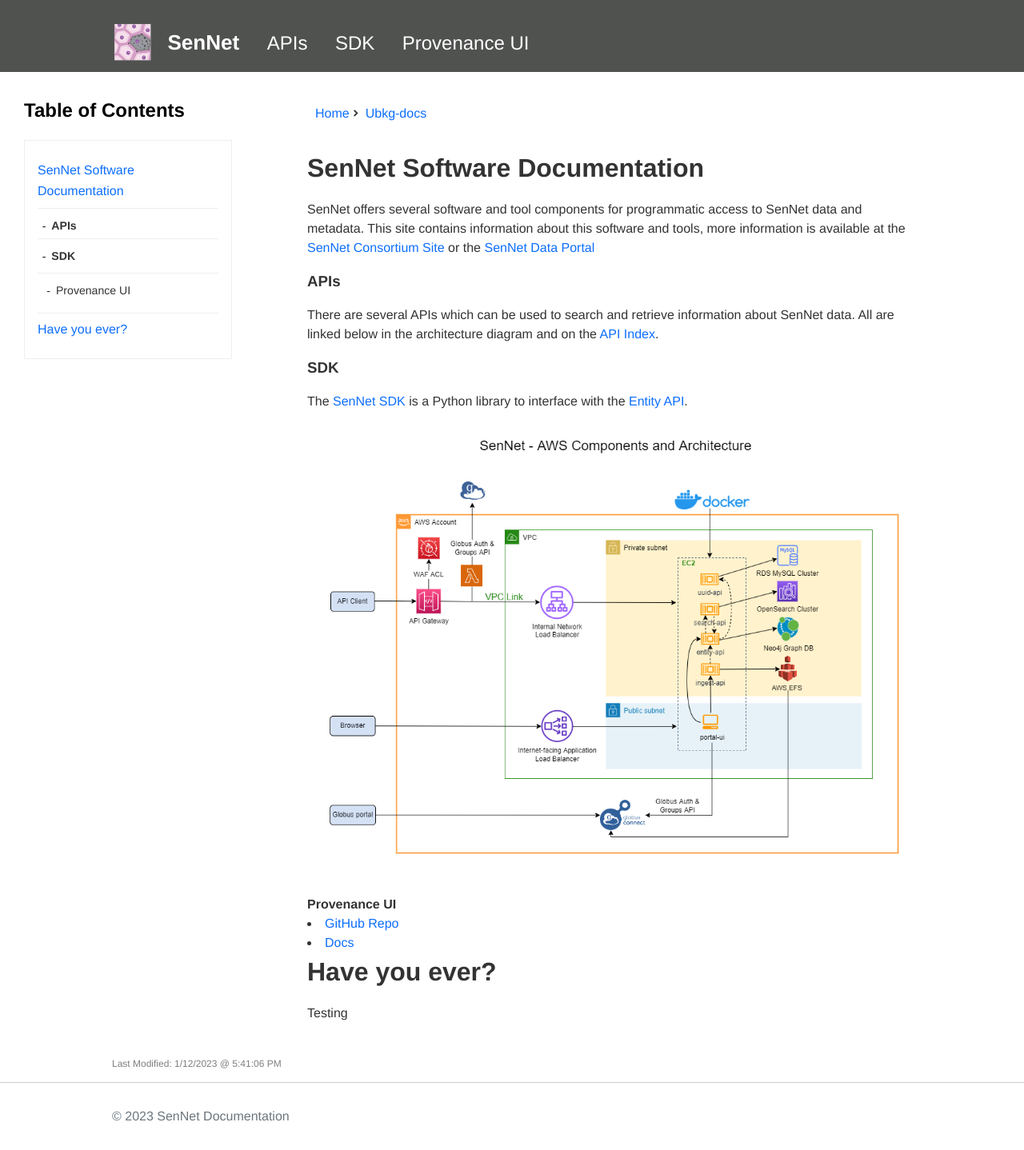
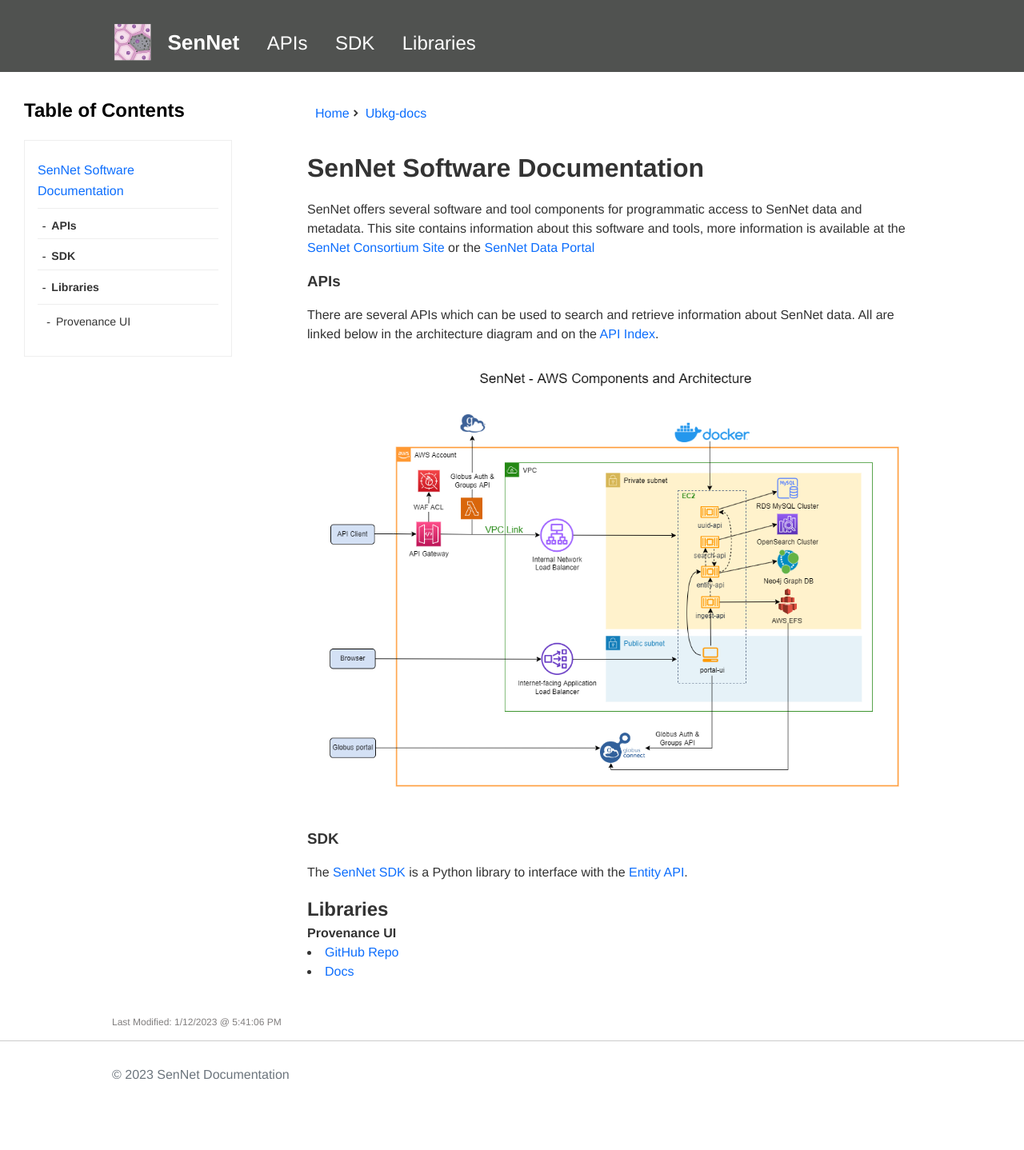
Before and after one commit to x-atlas-consortia/ubkg-docs, a Jekyll site: the page built from docs/index.md, in a window 1280 px wide. Shown: the whole page at 80% size. Built offline with Jekyll 4.4.1, drawn with Linux system fonts in a browser that asks for light colours; our own code applies the rules of GitHub Pages for plain Markdown files; after the commit the page ends 1386 px from its top, so only the background shows below that.

Commit message:
Add some documentation

```diff
--- a/docs/index.md
+++ b/docs/index.md
@@ -8,14 +8,12 @@
 
 ### APIs
 There are several APIs which can be used to search and retrieve information about SenNet data.  All are linked below in the architecture diagram and on the [API Index](/apis).
+![SenNet AWS Workflow](./imgs/SenNet-AWS-Workflow.png)
 
 ### SDK
 The [SenNet SDK](/sdk) is a Python library to interface with the [Entity API](https://smart-api.info/ui/0065e419668f3336a40d1f5ab89c6ba3).
-![SenNet AWS Workflow](./imgs/SenNet-AWS-Workflow.png)
 
+## Libraries
 #### Provenance UI
 - [GitHub Repo](https://github.com/sennetconsortium/provenance-ui/tree/main/src)
 - [Docs](/provenance-ui)
-
-# Have you ever?
-Testing
--- a/docs/lang/en.json
+++ b/docs/lang/en.json
@@ -17,8 +17,8 @@
       "href": "#sdk"
     },
     {
-      "name": "Provenance UI",
-      "href": "#provenance-ui"
+      "name": "Libraries",
+      "href": "#libraries"
     }
   ]
 }
```
Also changed, not shown: docs/apis/index.md (added, +12 -0 lines), docs/libraries/provenance-ui/index.md (renamed from docs/provenance-ui/index.md, +1 -1 lines), docs/apis/ingest/metadata-validation/index.md (added), docs/libraries/provenance-ui/foo/index.md (renamed from docs/provenance-ui/foo/index.md), 1 other file.
